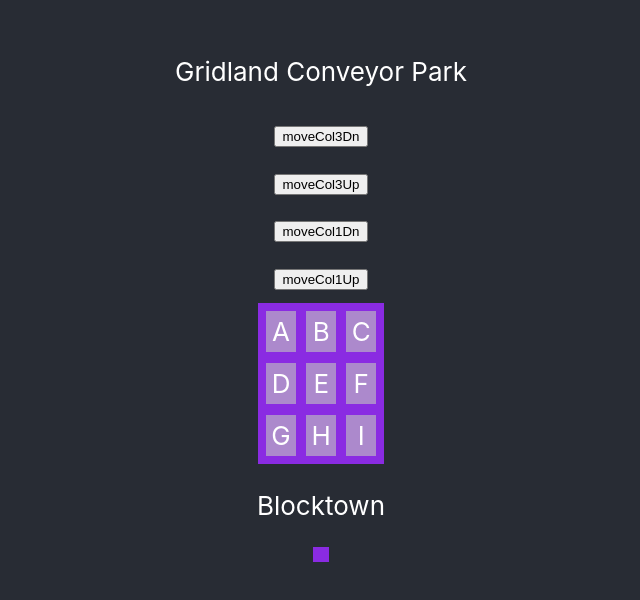
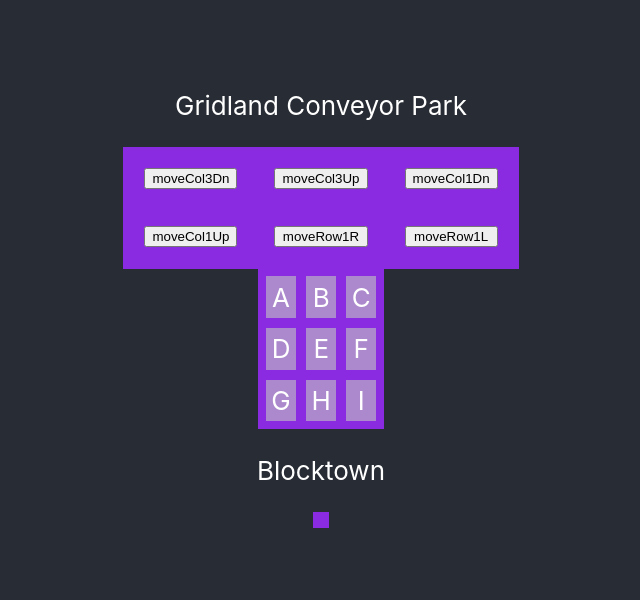
Before and after one commit to Astronatural/solospike, a React (Create React App) app: page / in a window 1280 px wide. Shown: the part 104-704 px from the top of the page, without its empty margins (319-959 px from the left). Built offline with nearby package versions, Linux system fonts and the light colour scheme.

Commit message:
first row moving

```diff
--- a/src/Grid.js
+++ b/src/Grid.js
@@ -64,9 +64,9 @@ function Grid() {
         console.log('at start', grid);
         console.log(Object.keys(grid).length);
         for (let i = 0; i < Object.keys(grid).length; i++) {
-            if ((grid[i].position+1) % 3 === 0) {
+            if ((grid[i].position + 1) % 3 === 0) {
                 grid[i].position -= 3;
-            } if ((grid[i].position+1) === 0) {
+            } if ((grid[i].position + 1) === 0) {
                 grid[i].position = 8;
             }
         }
@@ -95,11 +95,43 @@ function Grid() {
         setGrid([...grid]);
     }
 
+    //  affect 0,1,2
+    function moveRow1R(grid) {
+        for (let i = 0; i <= 2; i++) {  //  could change < op to be ({total_tiles}/{total_tiles})
+            if ((grid[i].position) < 3) {
+                grid[i].position += 1;
+            } if (grid[i].position === 3) {
+                grid[i].position = 0;
+            }
+        }
+        console.log('at end 1R', grid);
+        grid.sort(function (a, b) {
+            return a.position - b.position;
+        });
+        setGrid([...grid]);
+    }
+
+    //  affect 0,1,2
+    function moveRow1L(grid) {
+        for (let i = 0; i <= 2; i++) {  //  could change < op to be ({total_tiles}/{total_tiles})
+            if ((grid[i].position) < 3) {
+                grid[i].position -= 1;
+            } if (grid[i].position < 0) {
+                grid[i].position = 2;
+            }
+        }
+        console.log('at end 1R', grid);
+        grid.sort(function (a, b) {
+            return a.position - b.position;
+        });
+        setGrid([...grid]);
+    }
 
 
     return (
         <>
             <p>Gridland Conveyor Park</p>
+            <div className="grid-container">
 
                 <button onClick={() => moveCol3Dn(grid)}>moveCol3Dn</button>
                 <button onClick={() => moveCol3Up(grid)}>moveCol3Up</button>
@@ -107,6 +139,13 @@ function Grid() {
                 <button onClick={() => moveCol1Dn(grid)}>moveCol1Dn</button>
                 <button onClick={() => moveCol1Up(grid)}>moveCol1Up</button>
 
+                <button onClick={() => moveRow1R(grid)}>moveRow1R</button>
+                <button onClick={() => moveRow1L(grid)}>moveRow1L</button>
+{/*
+                <button onClick={() => moveRow3R(grid)}>moveRow3R</button>
+                <button onClick={() => moveRow3L(grid)}>moveRow3L</button>              */}
+
+            </div>
 
             <div className="grid-container">
                 {grid.map(tile => {
```
Lines whose indentation alone changed are shown as unchanged.
